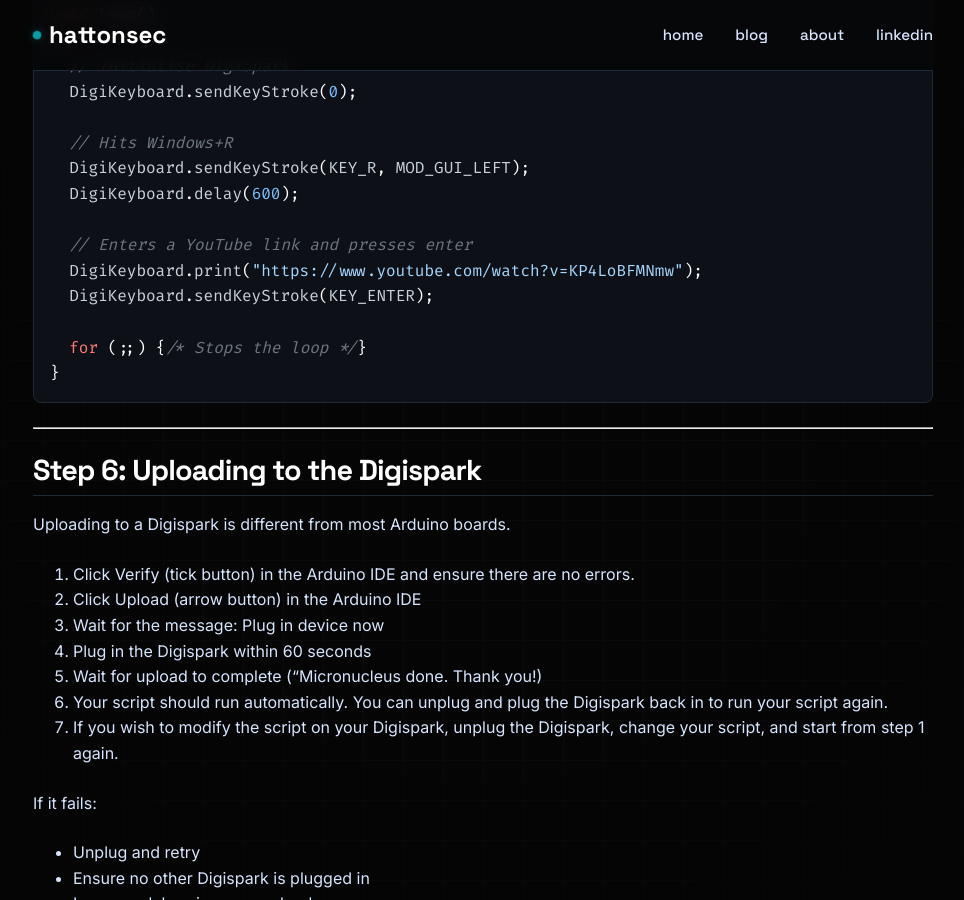
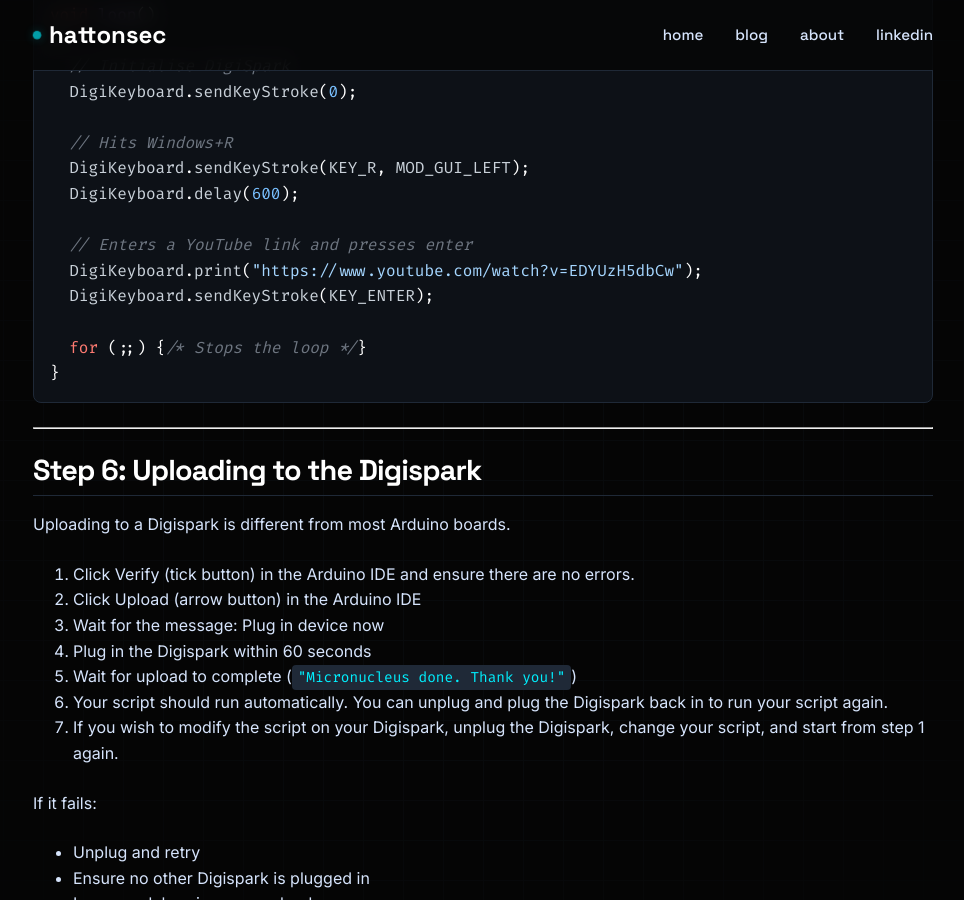
Before and after one commit to hattonsec/hattonsec.github.io, a Jekyll site: the page built from _posts/2026-01-12-dmu-hackers-digispark.md, in a window 1280 px wide and 900 px high, scrolled down 2573 px. Shown: the whole window, without its empty margins (157-1121 px from the left). Built offline with Jekyll 4.4.1, drawn with Linux system fonts in a browser that asks for light colours.

Commit message:
Update 2026-01-12-dmu-hackers-digispark.md

```diff
--- a/_posts/2026-01-12-dmu-hackers-digispark.md
+++ b/_posts/2026-01-12-dmu-hackers-digispark.md
@@ -105,7 +105,7 @@
   DigiKeyboard.delay(600);
 
   // Enters a YouTube link and presses enter
-  DigiKeyboard.print("https://www.youtube.com/watch?v=KP4LoBFMNmw");
+  DigiKeyboard.print("https://www.youtube.com/watch?v=EDYUzH5dbCw");
   DigiKeyboard.sendKeyStroke(KEY_ENTER);
 
   for (;;) {/* Stops the loop */}
@@ -122,7 +122,7 @@
 2. Click Upload (arrow button) in the Arduino IDE
 3. Wait for the message: Plug in device now
 4. Plug in the Digispark within 60 seconds
-5. Wait for upload to complete ("Micronucleus done. Thank you!)
+5. Wait for upload to complete (`"Micronucleus done. Thank you!"`)
 6. Your script should run automatically. You can unplug and plug the Digispark back in to run your script again.
 7. If you wish to modify the script on your Digispark, unplug the Digispark, change your script, and start from step 1 again.
 
@@ -165,4 +165,5 @@
 - Approximately 5 to 6 KB available after USB and bootloader
 - 512 bytes of RAM
 
+
 Payloads must be short and simple.
```
